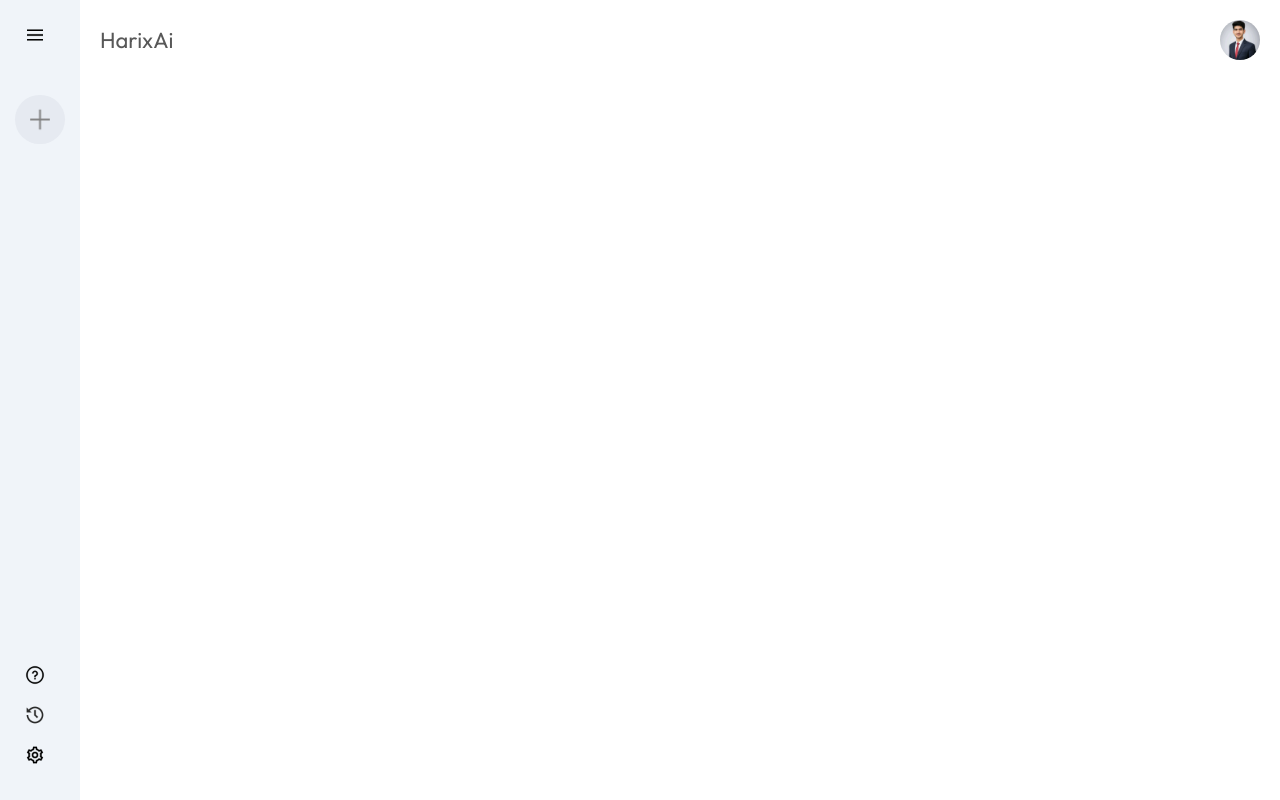
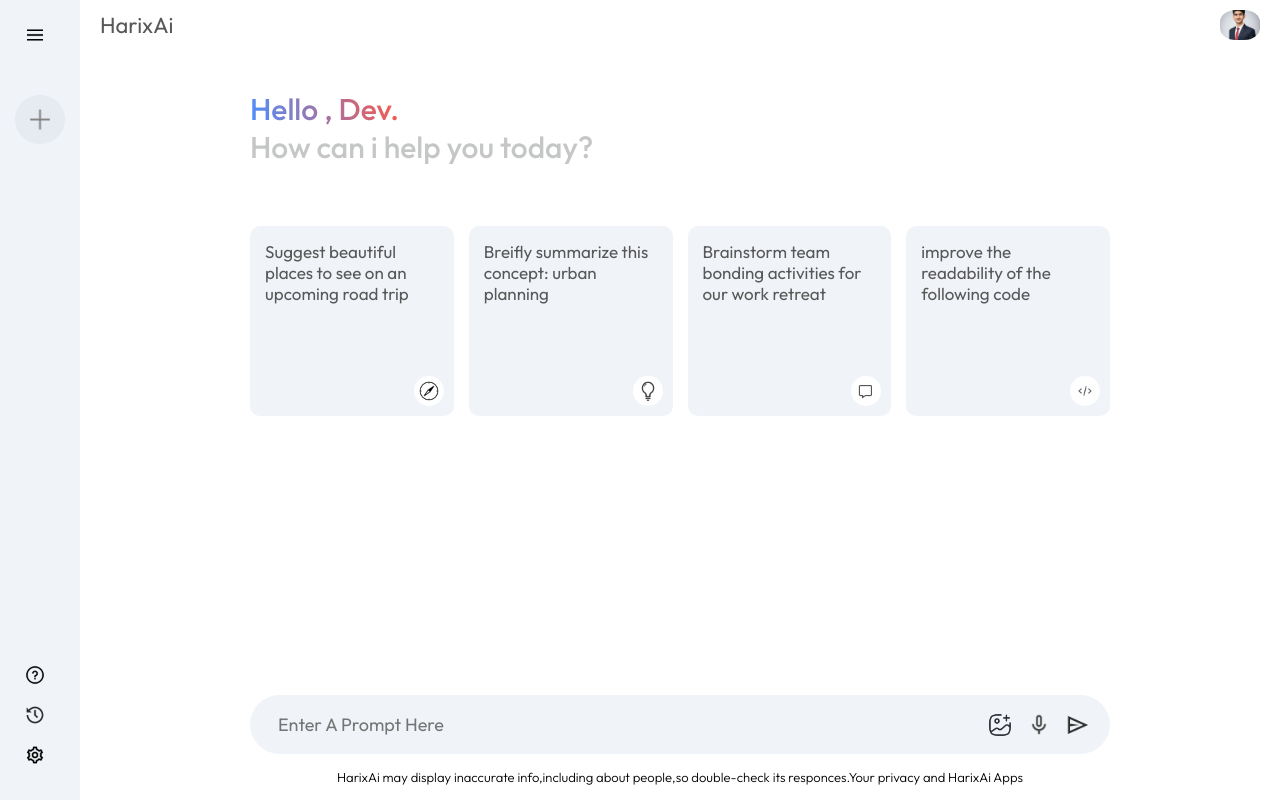
Before and after one commit to HarisShahnawaz/Gemini-Clone-App, a React (Vite) app: page / in a window 1280 px wide. Built offline with nearby package versions, Linux system fonts and the light colour scheme.

Commit message:
complete our design portion

```diff
--- a/src/components/Main/Main.css
+++ b/src/components/Main/Main.css
@@ -9,13 +9,103 @@
   align-items: center;
   justify-content: space-between;
   font-size: 22px;
-  padding: 20px;
   color: #585858;
+  padding: 10px 20px;
 }
 .main .nav img {
   width: 40px;
-  height: 40px;
-  border-radius: 50%;
+  height: 30px;
+  border-radius: 40%;
   object-fit: cover;
   cursor: pointer;
 }
+.main-container {
+  max-width: 900px;
+  margin: auto;
+  padding-top: 0px;
+}
+.main .greet {
+  margin: 20px 0px;
+  font-size: 30px;
+  color: #c4c7c5;
+  font-weight: 500;
+  padding: 20px;
+}
+.main .greet span {
+  background: -webkit-linear-gradient(16deg, #4b90ff, #ff5546);
+  -webkit-background-clip: text;
+  background-clip: text;
+  -webkit-text-fill-color: transparent;
+  color: transparent;
+}
+.main .cards {
+  display: grid;
+  grid-template-columns: repeat(auto-fill, minmax(180px, 1fr));
+  gap: 15px;
+  padding: 20px;
+  margin-bottom: 30px;
+}
+.main .card {
+  height: 190px;
+  padding: 15px;
+  background-color: #f0f4f9;
+  border-radius: 10px;
+  position: relative;
+  cursor: pointer;
+}
+.main .card img {
+  width: 30px;
+  padding: 5px;
+  position: absolute;
+  background-color: white;
+  border-radius: 20px;
+  bottom: 10px;
+  right: 10px;
+}
+.main .card p {
+  color: #585858;
+  font-size: 17px;
+}
+.main .card:hover {
+  background-color: #dfe4ea;
+}
+.main-bottom {
+  position: absolute;
+  bottom: 0;
+  width: 100%;
+  max-width: 900px;
+  padding: 0px 20px;
+  margin: auto;
+}
+.search-box {
+  display: flex;
+  align-items: center;
+  justify-content: space-between;
+  gap: 20px;
+  background-color: #f0f4f9;
+  padding: 10px 20px;
+  border-radius: 50px;
+}
+.search-box img {
+  width: 24px;
+  cursor: pointer;
+}
+.search-box input {
+  flex: 1;
+  background: transparent;
+  border: none;
+  outline: none;
+  padding: 8px;
+  font-size: 18px;
+}
+.search-box div {
+  display: flex;
+  align-items: center;
+  gap: 15px;
+}
+.main .bottom-info {
+  font-size: 13px;
+  margin: 15px auto;
+  text-align: center;
+  font-weight: 300;
+}
--- a/src/components/Main/Main.jsx
+++ b/src/components/Main/Main.jsx
@@ -8,6 +8,48 @@
         <p>HarixAi</p>
         <img src={assets.user_icon} alt="" />
       </div>
+      <div className="main-container">
+        <div className="greet">
+          <p>
+            <span>Hello , Dev.</span>
+          </p>
+          <p>How can i help you today?</p>
+        </div>
+
+        <div className="cards">
+          <div className="card">
+            <p>Suggest beautiful places to see on an upcoming road trip</p>
+            <img src={assets.compass_icon} alt="" />
+          </div>
+          <div className="card">
+            <p>Breifly summarize this concept: urban planning</p>
+            <img src={assets.bulb_icon} alt="" />
+          </div>
+          <div className="card">
+            <p>Brainstorm team bonding activities for our work retreat</p>
+            <img src={assets.message_icon} alt="" />
+          </div>
+          <div className="card">
+            <p>improve the readability of the following code</p>
+            <img src={assets.code_icon} alt="" />
+          </div>
+        </div>
+
+        <div className="main-bottom">
+          <div className="search-box">
+            <input type="text" placeholder="Enter A Prompt Here" />
+            <div>
+              <img src={assets.gallery_icon} alt="" />
+              <img src={assets.mic_icon} alt="" />
+              <img src={assets.send_icon} alt="" />
+            </div>
+          </div>
+          <p className="bottom-info">
+            HarixAi may display inaccurate info,including about people,so
+            double-check its responces.Your privacy and HarixAi Apps
+          </p>
+        </div>
+      </div>
     </div>
   );
 };
```
